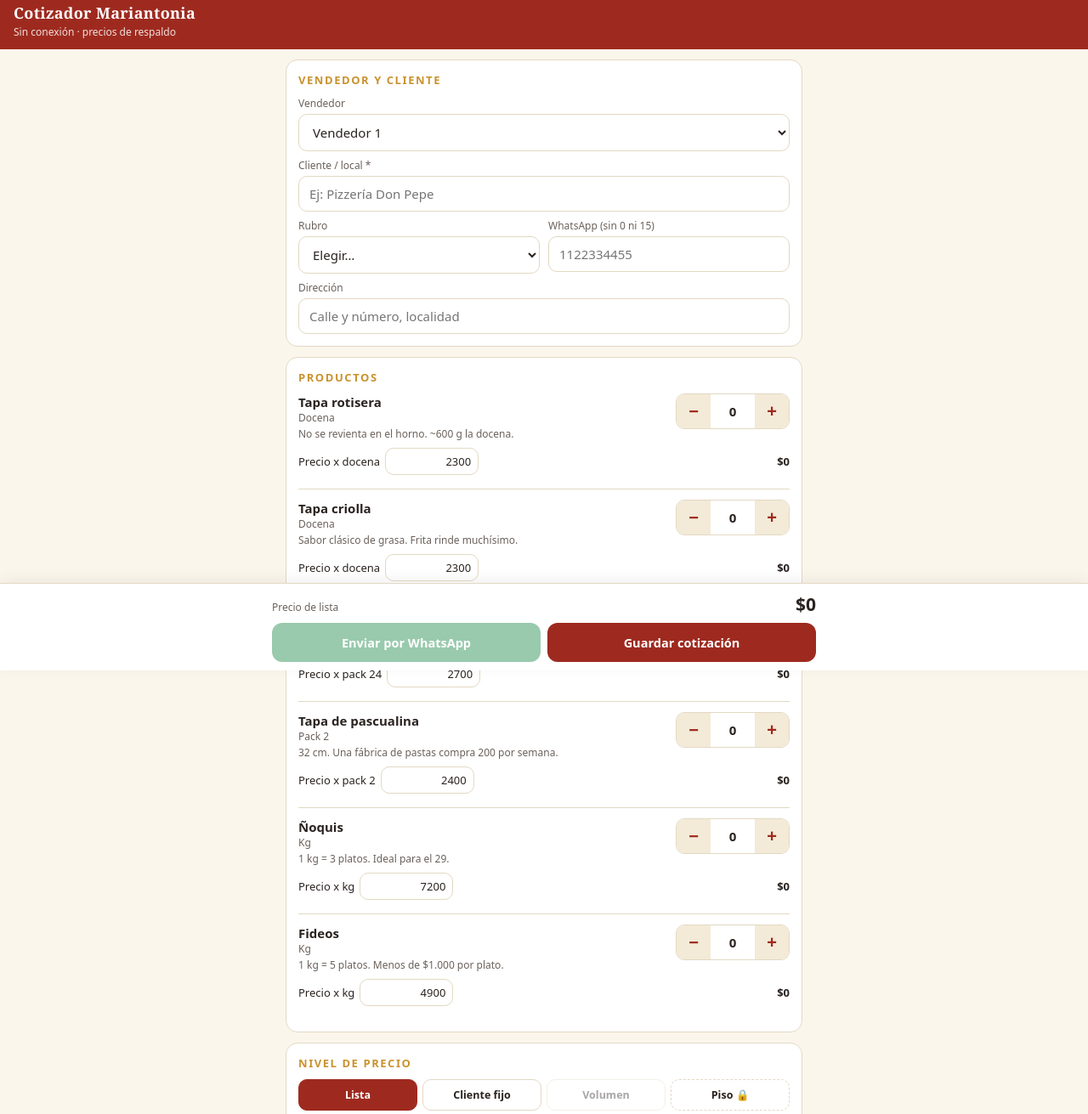
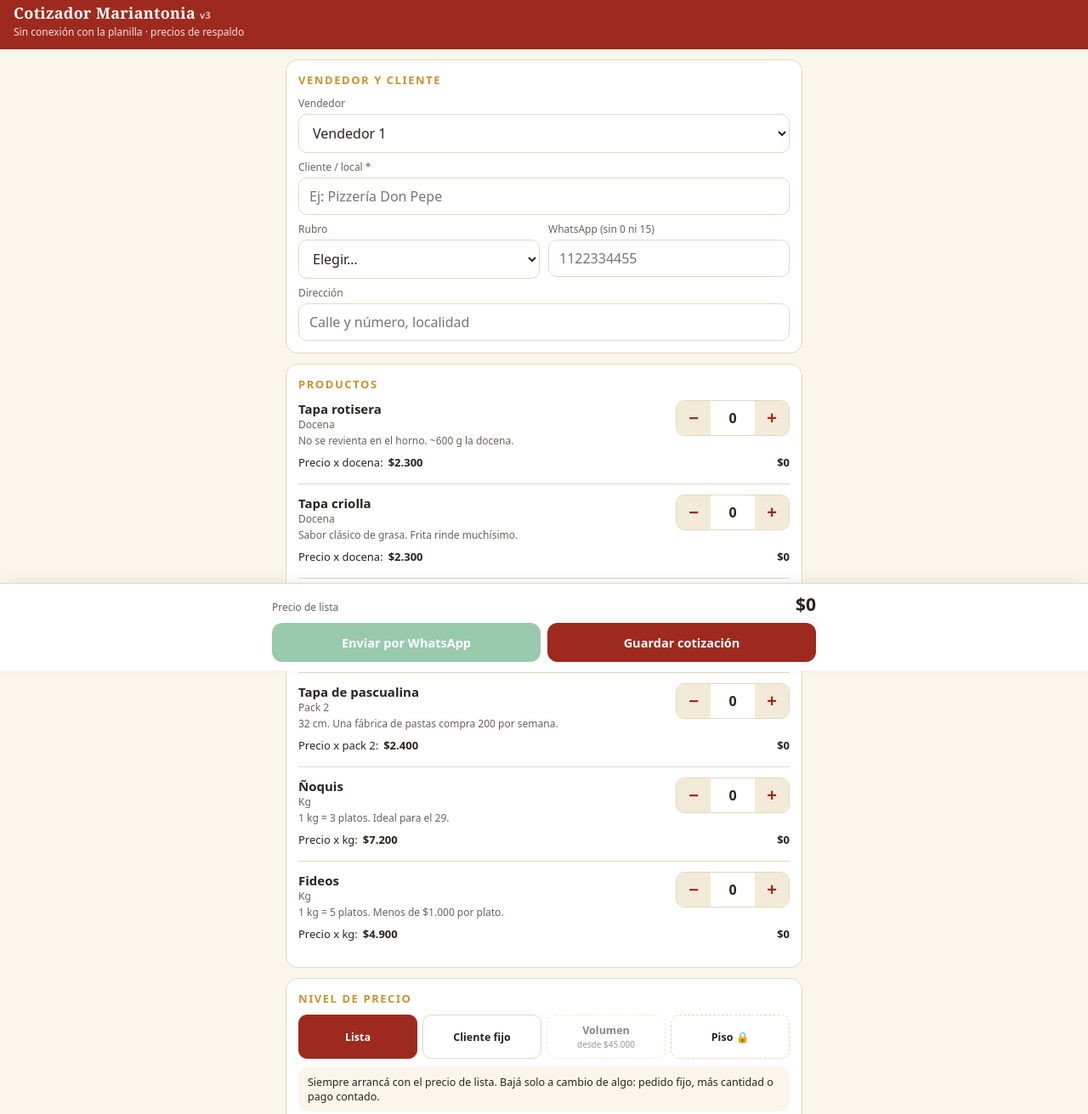
Before and after one commit to mariantoniapastas/empanadas, a plain HTML site: page index.html in a window 1280 px wide. Shown: the part 11-1322 px from the top of the page at 85% size. Drawn offline with Linux system fonts and the light colour scheme.

Commit message:
Add files via upload

```diff
--- a/index.html
+++ b/index.html
@@ -2,12 +2,14 @@
 <html lang="es">
 <head>
 <meta charset="utf-8">
-<meta name="viewport" content="width=device-width, initial-scale=1, viewport-fit=cover">
+<meta name="viewport" content="width=device-width, initial-scale=1, maximum-scale=1, viewport-fit=cover">
 <meta name="theme-color" content="#9E2A1F">
 <title>Cotizador Mariantonia</title>
 <style>
 :root{--rojo:#9E2A1F;--rojo2:#7E1F16;--crema:#FBF6EC;--crema2:#F3EAD7;--tinta:#2A2320;--gris:#6B615B;--linea:#E3D8C3;--verde:#3E6B48;--trigo:#C9922E;--ok:#E9F2EB;--mal:#FBE3DE}
 *{box-sizing:border-box;-webkit-tap-highlight-color:transparent}
+html,body,button,input,select,textarea,label{touch-action:manipulation}
+button{user-select:none;-webkit-user-select:none}
 html,body{margin:0}
 body{font-family:system-ui,-apple-system,"Segoe UI",Roboto,sans-serif;background:var(--crema);color:var(--tinta);font-size:15px;padding-bottom:150px}
 header{background:var(--rojo);color:#fff;padding:14px 16px 12px;position:sticky;top:0;z-index:20}
@@ -17,7 +19,7 @@ main{max-width:640px;margin:0 auto;padding:12px 16px}
 section{background:#fff;border:1px solid var(--linea);border-radius:14px;padding:14px;margin-bottom:12px}
 h2{font-size:13px;text-transform:uppercase;letter-spacing:.12em;color:var(--trigo);margin:0 0 10px}
 label{display:block;font-size:12px;color:var(--gris);margin:8px 0 4px}
-input,select,textarea{width:100%;font:inherit;padding:10px 12px;border:1px solid var(--linea);border-radius:10px;background:#fff;color:var(--tinta)}
+input,select,textarea{width:100%;font:inherit;font-size:16px;padding:10px 12px;border:1px solid var(--linea);border-radius:10px;background:#fff;color:var(--tinta)}
 textarea{min-height:60px;resize:vertical}
 .row{display:grid;grid-template-columns:1fr 1fr;gap:10px}
 .prod{border-top:1px solid var(--linea);padding:12px 0}
@@ -31,14 +33,14 @@ textarea{min-height:60px;resize:vertical}
 .stepper input{width:52px;border:0;text-align:center;border-radius:0;padding:0;height:40px;font-weight:600}
 .prod-price{display:flex;align-items:center;justify-content:space-between;margin-top:8px;gap:8px;font-size:13px}
 .prod-price .pu{display:flex;align-items:center;gap:6px}
-.prod-price input{width:110px;padding:6px 8px;text-align:right}
 .prod-price .line{font-weight:700}
 .inval input{border-color:var(--rojo);background:var(--mal)}
 .warn{font-size:12px;color:var(--rojo);margin-top:4px}
 .niveles{display:grid;grid-template-columns:repeat(4,1fr);gap:6px}
 .niveles button{border:1.5px solid var(--linea);background:#fff;border-radius:10px;padding:9px 4px;font:inherit;font-size:12.5px;font-weight:600;color:var(--tinta)}
 .niveles button.on{background:var(--rojo);border-color:var(--rojo);color:#fff}
-.niveles button:disabled{opacity:.4}
+.niveles button.lock{opacity:.55;border-style:dashed}
+.niveles button small{display:block;font-size:10px;font-weight:500;opacity:.85;margin-top:1px}
 .niveles button.piso{border-style:dashed}
 .hint{font-size:12.5px;background:var(--crema);border-radius:10px;padding:9px 11px;margin-top:10px;color:var(--tinta)}
 .hint.ok{background:var(--ok)}
@@ -77,7 +79,7 @@ textarea{min-height:60px;resize:vertical}
 <body>
 
 <header>
-  <h1>Cotizador Mariantonia</h1>
+  <h1>Cotizador Mariantonia <small style="font-size:11px;opacity:.7;font-family:system-ui">v3</small></h1>
   <div class="sub"><span id="estadoPrecios">Cargando precios…</span><span id="pendientes"></span></div>
 </header>
 
@@ -112,7 +114,7 @@ textarea{min-height:60px;resize:vertical}
     <div class="niveles" id="niveles">
       <button data-n="lista">Lista</button>
       <button data-n="fijo">Cliente fijo</button>
-      <button data-n="volumen">Volumen</button>
+      <button data-n="volumen">Volumen<small id="volDesde"></small></button>
       <button data-n="piso" class="piso">Piso 🔒</button>
     </div>
     <label class="check" id="fijoBox" style="display:none"><input type="checkbox" id="fijoOk"><span>El cliente se compromete a un <b>pedido todas las semanas</b> y paga <b>contado o transferencia contra entrega</b>.</span></label>
@@ -175,7 +177,7 @@ textarea{min-height:60px;resize:vertical}
 <script>
 /* ============ CONFIGURACIÓN ============ */
 // Pegá acá la URL de la implementación de Apps Script (termina en /exec)
-const API_URL = 'PEGAR_AQUI_URL_DE_APPS_SCRIPT';
+const API_URL = 'https://script.google.com/macros/s/AKfycbzcsQWDj-rgmP41iIrnlz4MWeMk8gAzpzozj5Z4GfcT6nfHFl8HIB37LDY1DrDVesC13A/exec';
 
 /* Precios de respaldo (se usan solo si nunca se pudo conectar con la planilla) */
 const RESPALDO = {
@@ -202,7 +204,7 @@ const NIVEL_TXT = {lista:'Precio de lista',fijo:'Precio cliente fijo',volumen:'P
 
 /* ============ ESTADO ============ */
 let DATA = null;
-let S = {qty:{}, custom:{}, nivel:'lista', pin:null, tipo:'Cotización'};
+let S = {qty:{}, nivel:'lista', pin:null, tipo:'Cotización'};
 const $ = id => document.getElementById(id);
 const fmt = n => '$' + Math.round(n).toLocaleString('es-AR');
 
@@ -216,7 +218,7 @@ function jsonp(params, timeout){
     if (!API_URL || API_URL.indexOf('PEGAR') === 0) return reject(new Error('sin URL'));
     const cb = 'cb_' + Date.now() + '_' + Math.floor(Math.random()*1e6);
     const s = document.createElement('script');
-    const t = setTimeout(() => { cleanup(); reject(new Error('timeout')); }, timeout || 15000);
+    const t = setTimeout(() => { cleanup(); reject(new Error('timeout')); }, timeout || 25000);
     function cleanup(){ clearTimeout(t); delete window[cb]; s.remove(); }
     window[cb] = data => { cleanup(); resolve(data); };
     const qs = Object.keys(params).map(k => k + '=' + encodeURIComponent(params[k])).join('&');
@@ -224,6 +226,13 @@ function jsonp(params, timeout){
     s.onerror = () => { cleanup(); reject(new Error('red')); };
     document.body.appendChild(s);
   });
+}
+
+function errorTxt(e){
+  const m = String(e && e.message);
+  if (m === 'sin URL') return 'Falta la URL de la planilla en la app';
+  if (m === 'timeout') return 'La planilla tardó en responder, probá de nuevo';
+  return 'Sin conexión con la planilla';
 }
 
 /* ============ CARGA ============ */
@@ -236,7 +245,7 @@ async function cargar(){
     $('estadoPrecios').textContent = 'Precios actualizados' + (r.config.actualizado ? ' · ' + r.config.actualizado : '');
   }catch(e){
     DATA = cache || RESPALDO;
-    $('estadoPrecios').textContent = cache ? 'Sin conexión · precios guardados' : 'Sin conexión · precios de respaldo';
+    $('estadoPrecios').textContent = errorTxt(e) + (cache ? ' · precios guardados' : ' · precios de respaldo');
   }
   armar();
   enviarPendientes();
@@ -259,7 +268,7 @@ function armar(){
         </div>
       </div>
       <div class="prod-price">
-        <div class="pu">Precio x ${p.unidad.toLowerCase()} <input class="pr" data-id="${p.id}" inputmode="numeric"></div>
+        <div class="pu">Precio x ${p.unidad.toLowerCase()}: <b class="pr" id="pu_${p.id}"></b></div>
         <div class="line" id="l_${p.id}">$0</div>
       </div>
       <div class="warn" id="w_${p.id}"></div>
@@ -298,15 +307,13 @@ function calcular(){
   let lista = 0, sub = 0, invalid = false, lineas = [];
   DATA.productos.forEach(p => {
     const q = S.qty[p.id] || 0;
-    const pu = S.custom[p.id] != null ? S.custom[p.id] : precioNivel(p);
-    const bad = q > 0 && pu < minPermitido(p);
-    if (bad) invalid = true;
+    const pu = precioNivel(p);
     if (q > 0){ lista += q * p.lista; sub += q * pu; lineas.push({p, q, pu}); }
   });
   const cfg = DATA.config;
   let envio = 0;
   if (sub > 0 && sub < cfg.envioGratisDesde && !$('envioBonif').checked) envio = cfg.envioCosto;
-  const usaPiso = S.nivel === 'piso' || lineas.some(l => l.pu < precioNivel(l.p));
+  const usaPiso = S.nivel === 'piso';
   return {lista, sub, desc: lista - sub, envio, total: sub + envio, invalid, lineas, usaPiso};
 }
 
@@ -320,22 +327,19 @@ function render(){
 
   document.querySelectorAll('#niveles button').forEach(b => {
     b.classList.toggle('on', b.dataset.n === S.nivel);
-    if (b.dataset.n === 'volumen') b.disabled = !volOk;
+    if (b.dataset.n === 'volumen') b.classList.toggle('lock', !volOk);
     if (b.dataset.n === 'piso') b.textContent = S.pin ? 'Piso ✓' : 'Piso 🔒';
   });
   $('fijoBox').style.display = S.nivel === 'fijo' ? 'flex' : 'none';
+  $('volDesde').textContent = 'desde ' + fmt(cfg.volumenDesde);
 
   DATA.productos.forEach(p => {
     const q = S.qty[p.id] || 0;
-    const pu = S.custom[p.id] != null ? S.custom[p.id] : precioNivel(p);
+    const pu = precioNivel(p);
     const el = $('p_' + p.id);
-    el.querySelector('.qty').value = q;
-    const pr = el.querySelector('.pr');
-    if (document.activeElement !== pr) pr.value = pu;
+    if (document.activeElement !== el.querySelector('.qty')) el.querySelector('.qty').value = q;
+    $('pu_' + p.id).textContent = fmt(pu);
     $('l_' + p.id).textContent = fmt(q * pu);
-    const bad = q > 0 && pu < minPermitido(p);
-    el.classList.toggle('inval', bad);
-    $('w_' + p.id).textContent = bad ? (S.pin ? `Nunca por debajo del piso (${fmt(p.piso)})` : `Mínimo para este nivel: ${fmt(minPermitido(p))}. Para bajar más, pedí el piso.`) : '';
   });
 
   const c = calcular();
@@ -375,21 +379,20 @@ document.addEventListener('click', e => {
   const b = e.target.closest('.stepper button');
   if (b){ const id = b.dataset.id; S.qty[id] = Math.max(0, (S.qty[id]||0) + Number(b.dataset.d)); render(); }
   const nb = e.target.closest('#niveles button');
-  if (nb && !nb.disabled){
+  if (nb){
     const n = nb.dataset.n;
+    if (n === 'volumen'){
+      let la = 0; DATA.productos.forEach(p => la += (S.qty[p.id]||0) * p.lista);
+      if (la < DATA.config.volumenDesde){ toast(`Volumen se habilita desde ${fmt(DATA.config.volumenDesde)} a precio de lista. Faltan ${fmt(DATA.config.volumenDesde - la)}.`); return; }
+    }
     if (n === 'piso' && !S.pin){ $('modalPiso').classList.add('show'); setTimeout(()=>$('pinInput').focus(), 100); return; }
-    S.nivel = n; S.custom = {}; render();
+    S.nivel = n; render();
   }
   const tb = e.target.closest('#tipos button');
   if (tb){ S.tipo = tb.dataset.t; document.querySelectorAll('#tipos button').forEach(x => x.classList.toggle('on', x === tb)); $('btnGuardar').textContent = 'Guardar ' + S.tipo.toLowerCase(); }
 });
 document.addEventListener('input', e => {
   if (e.target.classList.contains('qty')){ S.qty[e.target.dataset.id] = Math.max(0, parseInt(e.target.value.replace(/\D/g,'')) || 0); render(); }
-  if (e.target.classList.contains('pr')){
-    const v = parseInt(e.target.value.replace(/\D/g,''));
-    if (isNaN(v)) delete S.custom[e.target.dataset.id]; else S.custom[e.target.dataset.id] = v;
-    render();
-  }
 });
 ['fijoOk','envioBonif','regalo','rubro'].forEach(id => $(id).addEventListener('change', render));
 $('vendedor').addEventListener('change', () => lsSet('ma_vendedor', $('vendedor').value));
@@ -400,9 +403,9 @@ $('btnPin').onclick = async () => {
   $('btnPin').disabled = true;
   try{
     const r = await jsonp({action:'pin', pin});
-    if (r.ok){ S.pin = pin; S.nivel = 'piso'; S.custom = {}; $('modalPiso').classList.remove('show'); toast('Precio piso habilitado'); render(); }
+    if (r.ok){ S.pin = pin; S.nivel = 'piso'; $('modalPiso').classList.remove('show'); toast('Precio piso habilitado'); render(); }
     else toast('Clave incorrecta');
-  }catch(e){ toast('Hace falta conexión para validar la clave'); }
+  }catch(e){ toast(errorTxt(e)); }
   $('btnPin').disabled = false; $('pinInput').value = '';
 };
 $('btnPedirAut').onclick = () => {
@@ -451,7 +454,7 @@ $('btnGuardar').onclick = async () => {
   try{
     const r = await jsonp({action:'registrar', data: JSON.stringify(reg)});
     if (!r.ok) throw new Error(r.error || 'error');
-    toast(S.tipo + ' guardado ✓');
+    toast('Guardado en la planilla ✓');
   }catch(e){
     if (String(e.message).includes('PIN')){ toast('Clave de piso inválida'); $('btnGuardar').disabled = false; return; }
     const q = lsGet('ma_pendientes', []); q.push(reg); lsSet('ma_pendientes', q);
@@ -470,7 +473,7 @@ function mostrarPendientes(){ const n = lsGet('ma_pendientes', []).length; $('pe
 window.addEventListener('online', enviarPendientes);
 
 $('btnNuevo').onclick = () => {
-  S = {qty:{}, custom:{}, nivel:'lista', pin:null, tipo:'Cotización'};
+  S = {qty:{}, nivel:'lista', pin:null, tipo:'Cotización'};
   ['cliente','telefono','direccion','notas'].forEach(id => $(id).value = '');
   $('rubro').value = ''; ['fijoOk','envioBonif','regalo'].forEach(id => $(id).checked = false);
   document.querySelectorAll('#tipos button').forEach((x,i) => x.classList.toggle('on', i === 0)); $('btnGuardar').textContent = 'Guardar cotización';
```
